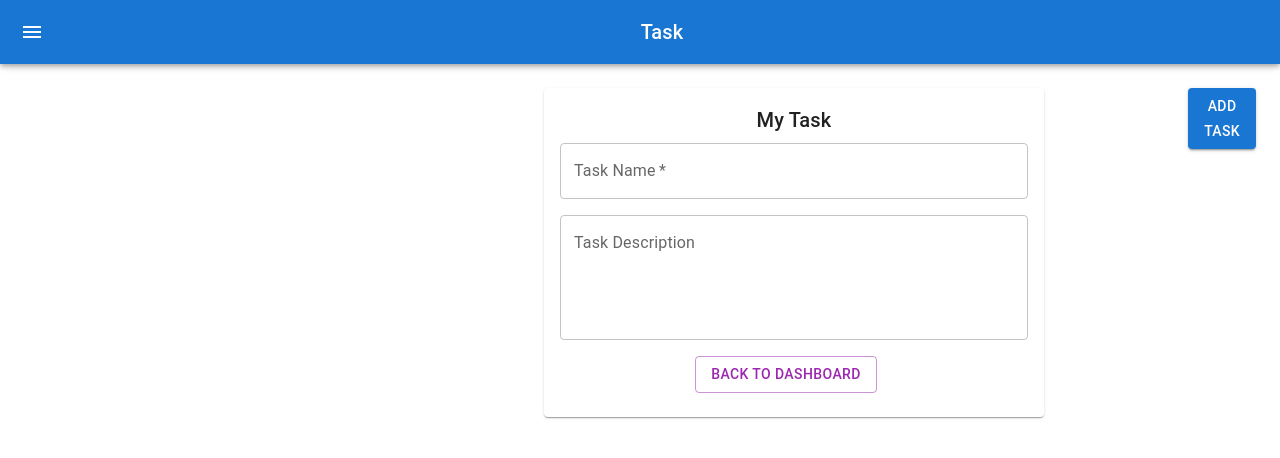
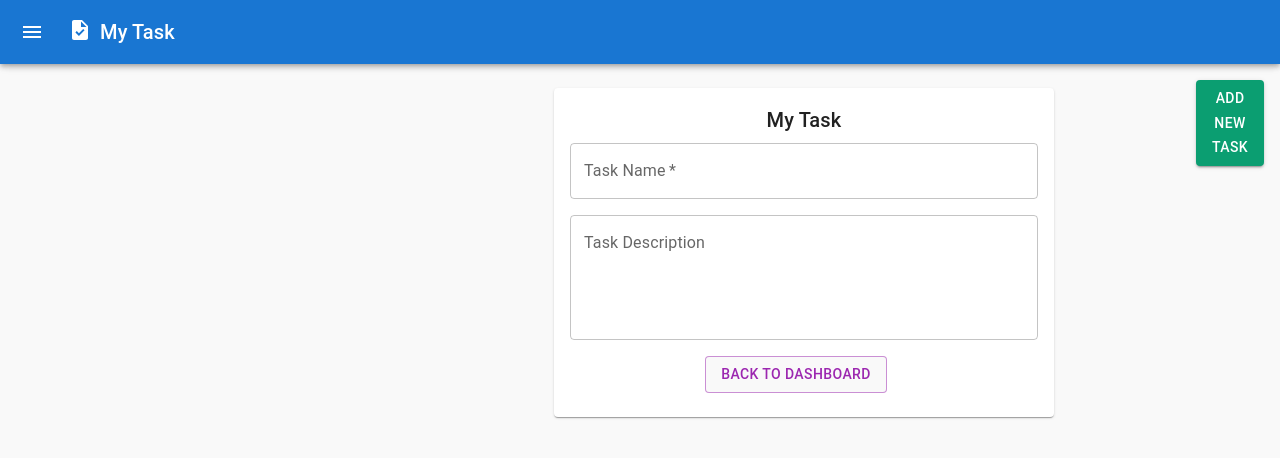
Before and after one commit to ravano-2464/FrontEnd-Project-Management, a React (Vite) app: page /Task in a window 1280 px wide. Shown: the top 458 px of the page. Built offline with nearby package versions, Linux system fonts and the light colour scheme.

Commit message:
Fixing Styling

```diff
--- a/src/components/Dashboard.tsx
+++ b/src/components/Dashboard.tsx
@@ -77,7 +77,7 @@ const Dashboard: React.FC = () => {
                 transform: 'translateY(-50%)',
               }}
             >
-              <Typography variant="h4" component="h1">
+              <Typography variant="h4" component="h1" sx={{ mb: 2, justifyContent: 'center' }}>
                 Welcome to Your Dashboard
               </Typography>
             </Box>
--- a/src/components/TaskForm.tsx
+++ b/src/components/TaskForm.tsx
@@ -14,6 +14,7 @@ import {
 import { useNavigate } from 'react-router-dom';
 import Sidebar from './Sidebar';
 import { Menu as MenuIcon } from '@mui/icons-material';
+import TaskIcon from '@mui/icons-material/Task';
 
 const TaskForm: React.FC = () => {
   const [taskName, setTaskName] = useState('');
@@ -39,7 +40,7 @@ const TaskForm: React.FC = () => {
   };
 
   return (
-    <Box sx={{ display: 'flex', flexDirection: 'column', minHeight: '100vh' }}>
+    <Box sx={{ display: 'flex', flexDirection: 'column', minHeight: '100vh', bgcolor: '#f9f9f9' }}>
       <AppBar position="fixed" sx={{ zIndex: (theme) => theme.zIndex.drawer + 1 }}>
         <Toolbar>
           <IconButton
@@ -51,8 +52,9 @@ const TaskForm: React.FC = () => {
           >
             <MenuIcon />
           </IconButton>
-          <Typography variant="h6" component="div" sx={{ flexGrow: 1, textAlign: 'center' }}>
-            Task
+          <TaskIcon sx={{ mr: 1, mb: 0.5 }}/>
+          <Typography variant="h6" component="div" sx={{ flexGrow: 1 }}>
+            My Task
           </Typography>
         </Toolbar>
       </AppBar>
@@ -60,7 +62,7 @@ const TaskForm: React.FC = () => {
       <Box sx={{ display: 'flex', flexGrow: 1 }}>
         <Sidebar open={sidebarOpen} toggleSidebar={toggleSidebar} />
         <Box sx={{ flexGrow: 1, p: 3 }}>
-          <Card sx={{ maxWidth: '500px', width: '100%', margin: 'auto', marginLeft: '280px' }}>
+          <Card sx={{ maxWidth: '500px', width: '100%', margin: 'auto', marginLeft: '290px' }}>
             <CardContent>
               <Typography variant="h6" component="h2" align="center" gutterBottom>
                 My Task
@@ -94,7 +96,7 @@ const TaskForm: React.FC = () => {
                   </Grid>
                 </Grid>
                 <Box mt={2} sx={{ display: 'flex', justifyContent: 'center' }}>
-                  <Button onClick={handleBackToDashboard} variant="outlined" color="secondary" sx={{ mr: 2 }}>
+                  <Button onClick={handleBackToDashboard} variant="outlined" color="secondary" sx={{ backgroundColor: '#f9f9f9', mr: 2 }}>
                     Back to Dashboard
                   </Button>
                 </Box>
@@ -102,9 +104,9 @@ const TaskForm: React.FC = () => {
             </CardContent>
           </Card>
         </Box>
-        <Box sx={{ p: 3 }}>
-          <Button type="submit" variant="contained" color="primary" sx={{ mb: 2, marginLeft: '340px' }}>
-            Add Task
+        <Box sx={{ p: 2}}>
+          <Button type="submit" variant="contained" sx={{ mb: 2, marginLeft: '308.7px', bgcolor: '#0b9e71' }}>
+            Add New Task
           </Button>
         </Box>
       </Box>
```
